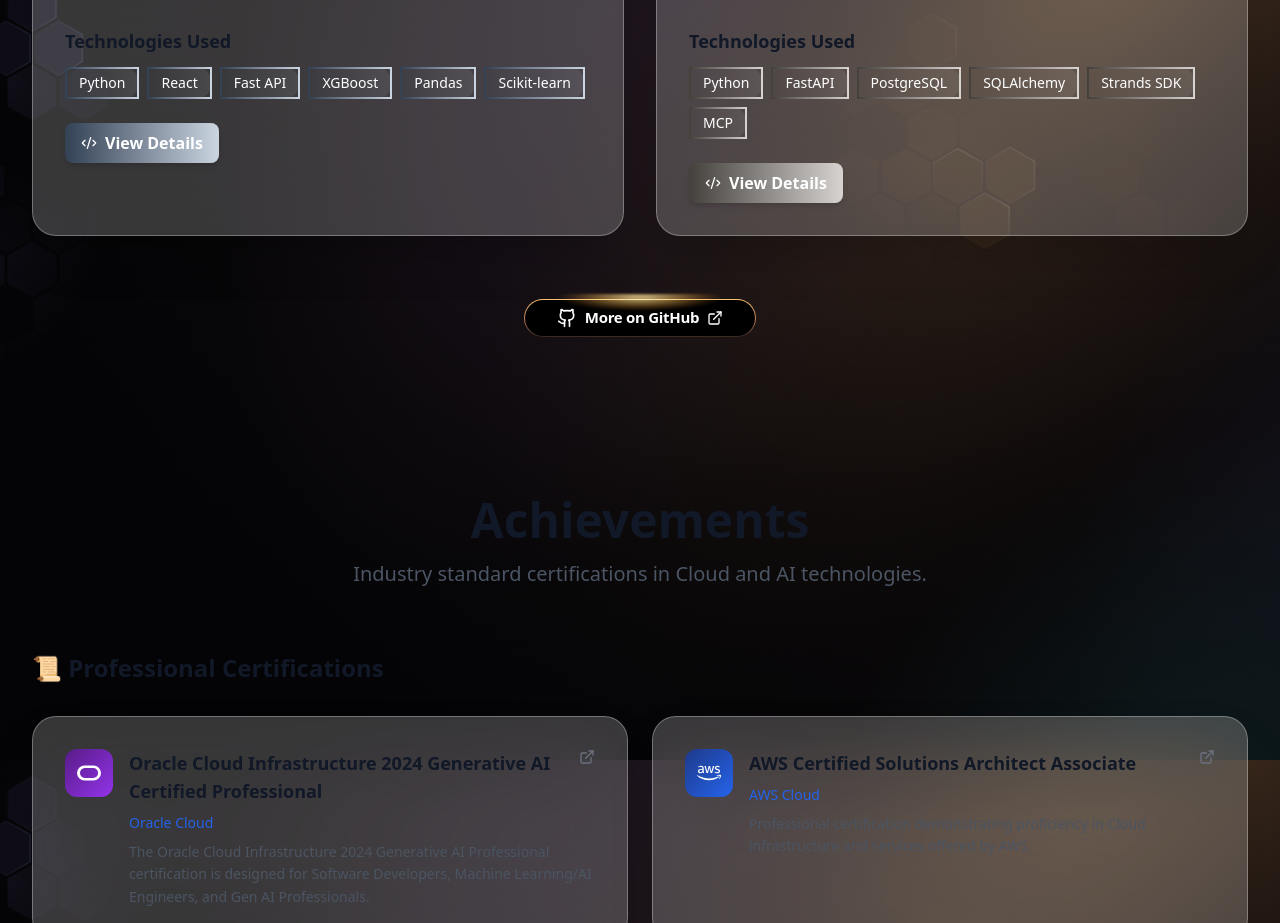
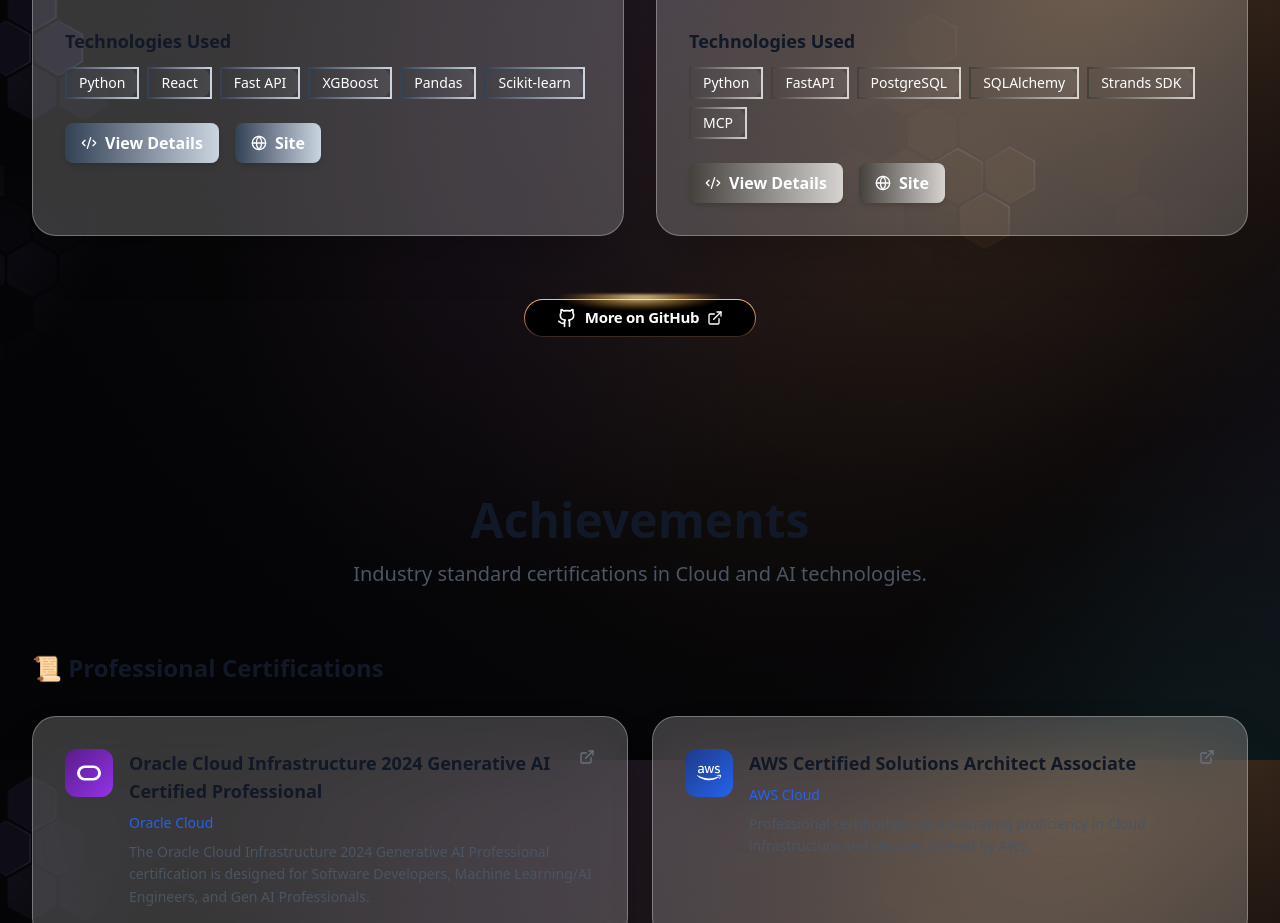
Before and after one commit to Maverick7t/newportfolio, a React (Vite) app: page / in a window 1280 px wide. Shown: the part 2440-3363 px from the top of the page. Built offline with nearby package versions, Linux system fonts and the light colour scheme; no server answers.

Commit message:
links of the project

```diff
--- a/src/components/ProjectsSection.tsx
+++ b/src/components/ProjectsSection.tsx
@@ -1,6 +1,6 @@
 import React from 'react';
 import { motion } from 'framer-motion';
-import { ExternalLink, Github as LucideGithub, Code2 } from 'lucide-react';
+import { ExternalLink, Github as LucideGithub, Code2, Globe } from 'lucide-react';
 import { FaGoogle } from 'react-icons/fa';
 import { FaAws } from 'react-icons/fa';
 import { RiRobot2Line } from "react-icons/ri";
@@ -20,7 +20,8 @@
       icon: Gauge,
       gradient: "from-slate-700 to-slate-300",
       bgGradient: "from-slate-700/10 to-slate-300/10",
-      link: "https://github.com/Maverick7t/f1_prediction"
+      link: "https://github.com/Maverick7t/f1_prediction",
+      siteLink: "https://raceforecast.vercel.app/"
     },
     {
       id: 2,
@@ -34,7 +35,8 @@
       icon: RiRobot2Line,
       gradient: "from-stone-700 to-stone-300",
       bgGradient: "from-stone-700/10 to-stone-300/10",
-      link: "https://github.com/Maverick7t/stock_research"
+      link: "https://github.com/Maverick7t/stock_research",
+      siteLink: "https://stockmarketmind.vercel.app/"
     }
   ];
 
@@ -157,6 +159,18 @@
                       <span>View Details</span>
                     </motion.button>
                   </a>
+                  {project.siteLink && (
+                    <a href={project.siteLink} target="_blank" rel="noopener noreferrer">
+                      <motion.button
+                        whileHover={{ scale: 1.05, y: -2 }}
+                        whileTap={{ scale: 0.95 }}
+                        className={`flex items-center space-x-2 px-4 py-2 bg-gradient-to-r ${project.gradient} text-white font-semibold rounded-lg shadow-md hover:shadow-lg transition-all duration-300`}
+                      >
+                        <Globe className="w-4 h-4" />
+                        <span>Site</span>
+                      </motion.button>
+                    </a>
+                  )}
                 </div>
               </div>
 
```
